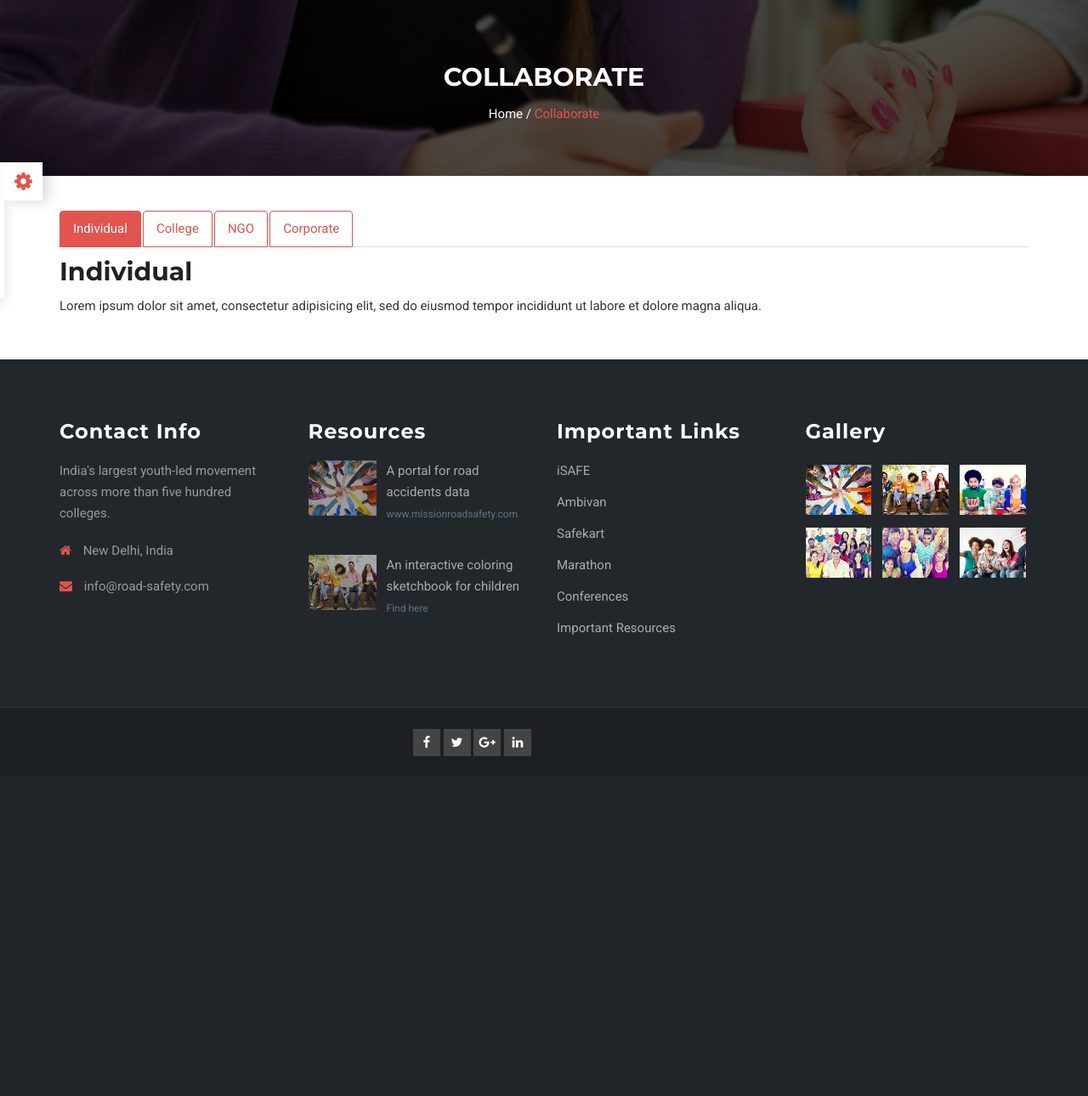
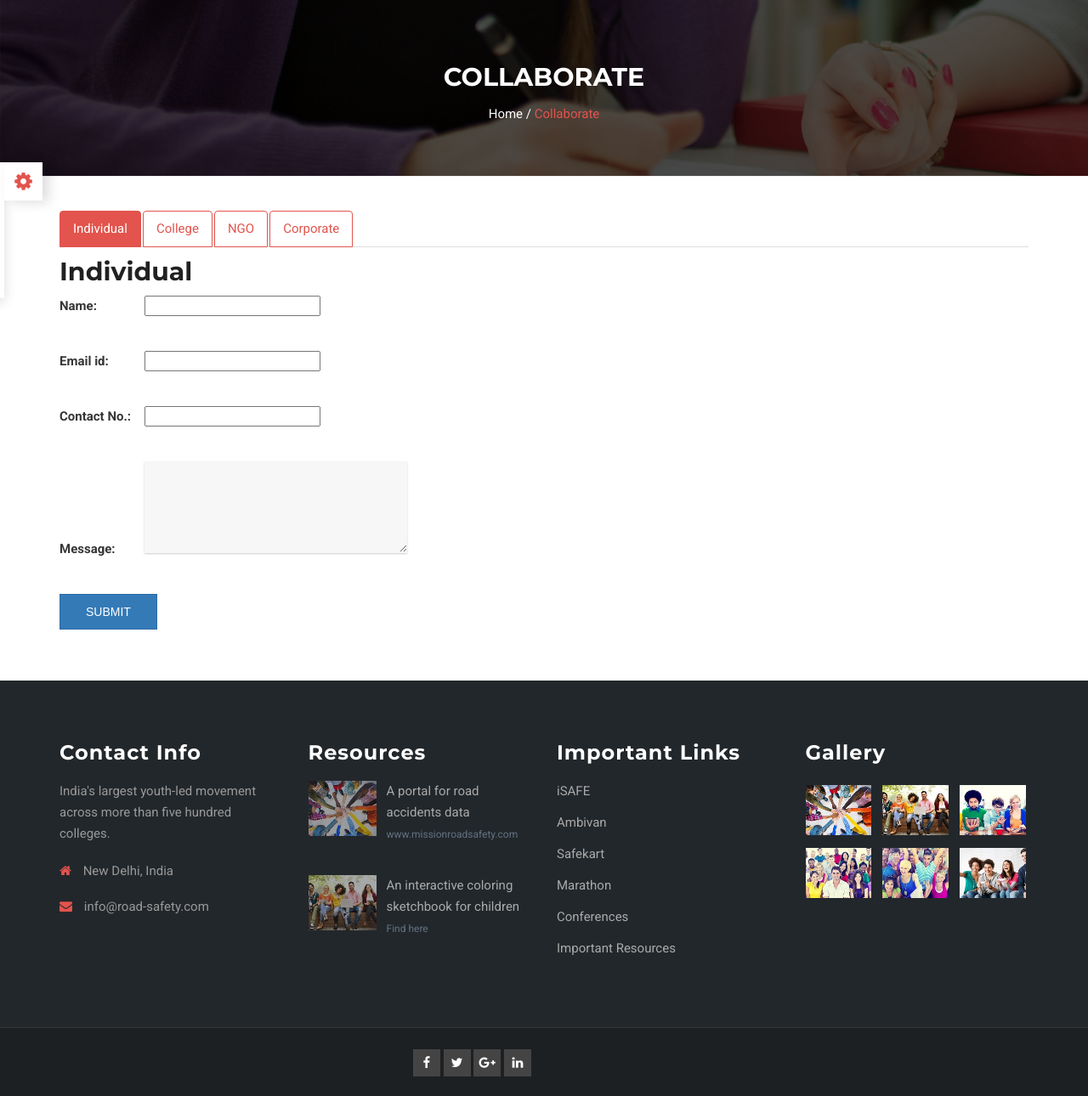
Before and after one commit to DivyanshuSaxena/IRSC-Website, a PHP site: page /collaborate.php in a window 1280 px wide. Shown: the part 59-1349 px from the top of the page at 85% size. Before the commit the page ends 949 px from the top, so only its background shows below. Run offline with PHP 8.4, Linux system fonts and the light colour scheme.

Commit message:
collaborate done

```diff
--- a/website main/assets/css/added.css
+++ b/website main/assets/css/added.css
@@ -60,3 +60,7 @@
 .nav-tabs li a:hover {
 	color: white !important;
 }
+
+form p label {
+	width: 100px;
+}
--- a/website main/collaborate.php
+++ b/website main/collaborate.php
@@ -69,25 +69,110 @@
           <li><a data-toggle="tab" href="#menu3">Corporate</a></li>
         </ul>
 
+        <?php
+        $name = $email = $msg = $ngo = $college = $company = $num = "";
+        $err_name = $err_email = "";
+
+        if($_SERVER['REQUEST_METHOD']=="POST"){
+          //Validation
+          $name = $_POST["name"];
+          $email = $_POST["email"];
+          $num = $_POST["num"];
+          $msg = $_POST["msg"];
+          $company = $_POST["company"];
+          $college = $_POST["college"];
+          if(!empty($_POST["ngo"])) {
+            $ngo = $_POST["ngo"];
+          }
+          if(!empty($_POST["company"])) {
+            $company = $_POST["company"];
+          }
+          if(!empty($_POST["college"])) {
+            $college = $_POST["college"];
+          }
+        }
+        ?>
+
         <div class="tab-content">
           <div id="home" class="tab-pane fade in active">
             <h3>Individual</h3>
-            <p>Lorem ipsum dolor sit amet, consectetur adipisicing elit, sed do eiusmod tempor incididunt ut labore et dolore magna aliqua.</p>
+            <form method="post" enctype="multipart/form-data" action="<?php echo htmlspecialchars($_SERVER['PHP_SELF']); ?>">
+              <p><label>Name:</label><input type="text" name="name" value="<?php echo $name; ?>"></p><br/>
+              <p><label>Email id:</label><input type="text" name="email" value="<?php echo $email; ?>"></p><br/>
+              <p><label>Contact No.:</label><input type="text" name="num" value="<?php echo $num; ?>"></p><br>
+              <p><label>Message:</label><textarea name="msg" rows="5" cols="30"></textarea></p><br>
+            <input type="submit" class="btn btn-primary" value="Submit">
+            </form>
           </div>
           <div id="menu1" class="tab-pane fade">
             <h3>College</h3>
-            <p>Ut enim ad minim veniam, quis nostrud exercitation ullamco laboris nisi ut aliquip ex ea commodo consequat.</p>
+            <form method="post" enctype="multipart/form-data" action="<?php echo htmlspecialchars($_SERVER['PHP_SELF']); ?>">
+              <p><label>Name:</label><input type="text" name="name" value="<?php echo $name; ?>"></p><br/>
+              <p><label>Email id:</label><input type="text" name="email" value="<?php echo $email; ?>"></p><br/>
+              <p><label>Contact No.:</label><input type="text" name="num" value="<?php echo $num; ?>"></p><br/>
+              <p><label>College:</label><input type="text" name="college" value="<?php echo $college; ?>"></p><br/>
+              <p><label>Message:</label><textarea name="msg" rows="5" cols="30"></textarea></p><br/>
+            <input type="submit" value="Submit" class="btn btn-primary">
+            </form>
           </div>
           <div id="menu2" class="tab-pane fade">
             <h3>NGO</h3>
-            <p>Sed ut perspiciatis unde omnis iste natus error sit voluptatem accusantium doloremque laudantium, totam rem aperiam.</p>
+            <form method="post" enctype="multipart/form-data" action="<?php echo htmlspecialchars($_SERVER['PHP_SELF']); ?>">
+              <p><label>Name:</label><input type="text" name="name" value="<?php echo $name; ?>"></p><br/>
+              <p><label>Email id:</label><input type="text" name="email" value="<?php echo $email; ?>"></p><br/>
+              <p><label>Contact No.:</label><input type="text" name="num" value="<?php echo $num; ?>"></p><br/>
+              <p><label>NGO:</label><input type="text" name="ngo" value="<?php echo $ngo; ?>"></p><br/>
+              <p><label>Message:</label><textarea name="msg" rows="5" cols="30"></textarea></p><br/>
+            <input type="submit" value="Submit" class="btn btn-primary">
+            </form>
           </div>
           <div id="menu3" class="tab-pane fade">
             <h3>Corporate</h3>
-            <p>Eaque ipsa quae ab illo inventore veritatis et quasi architecto beatae vitae dicta sunt explicabo.</p>
+            <form method="post" enctype="multipart/form-data" action="<?php echo htmlspecialchars($_SERVER['PHP_SELF']); ?>">
+              <p><label>Name:</label><input type="text" name="name" value="<?php echo $name; ?>"></p><br/>
+              <p><label>Email id:</label><input type="text" name="email" value="<?php echo $email; ?>"></p><br/>
+              <p><label>Contact No.:</label><input type="text" name="num" value="<?php echo $num; ?>"></p><br/>
+              <p><label>Company:</label><input type="text" name="company" value="<?php echo $company; ?>"></p><br/>
+              <p><label>Message:</label> <textarea name="msg" rows="5" cols="30"></textarea></p><br/>
+            <input type="submit" class="btn btn-primary" value="Submit">
+            </form>
           </div>
         </div>
       </div>
+    </div>
+
+    <div style="width: 30vw; min-width: 300px; margin: auto; text-align: center; padding: 10px; font-family: Calibri; font-size: 1em;">
+      <?php
+
+      if($_SERVER['REQUEST_METHOD']=="POST"){
+        //Validation
+        if(empty($_POST["name"])) {
+          $err_name = "Name is required. Please re-enter.";
+          echo $err_name;
+        }
+        elseif(!preg_match("/^[a-zA-z]*$/", $name)) {
+          $err_name = "Name can contain only letters. Please re-enter.";
+          echo $err_name;
+        }
+        elseif(empty($_POST["email"])) {
+          $err_email = "Email is required. Please re-enter.";
+          echo $err_email;
+        }
+        elseif(!filter_var($email, FILTER_VALIDATE_EMAIL)) {
+          $err_email = "Email id is not correct. Please re-enter.";
+          echo $err_email;
+        }
+        else {
+          echo "Hi ".$name."!<br/>";
+          echo "Thanks for your interest. We shall soon be contacting you.";
+          // $dir = "uploads/";
+          // $targetfile = $dir.basename($_FILES["uploadedFile"]["name"]);
+          // move_uploaded_file($_FILES["uploadedFile"]["tmp_name"], $targetfile);
+          // $buffer = fopen("uploadinfo.txt", "ab");
+          // fwrite($buffer, $fname." ".$lname." uploaded ".$_FILES["uploadedFile"]["name"]." on ".date("d-m-y")." and with description: ".$brief."\r\n");
+        }
+      }
+      ?>
     </div>
 
     <?php include './footer.php' ?>
```
